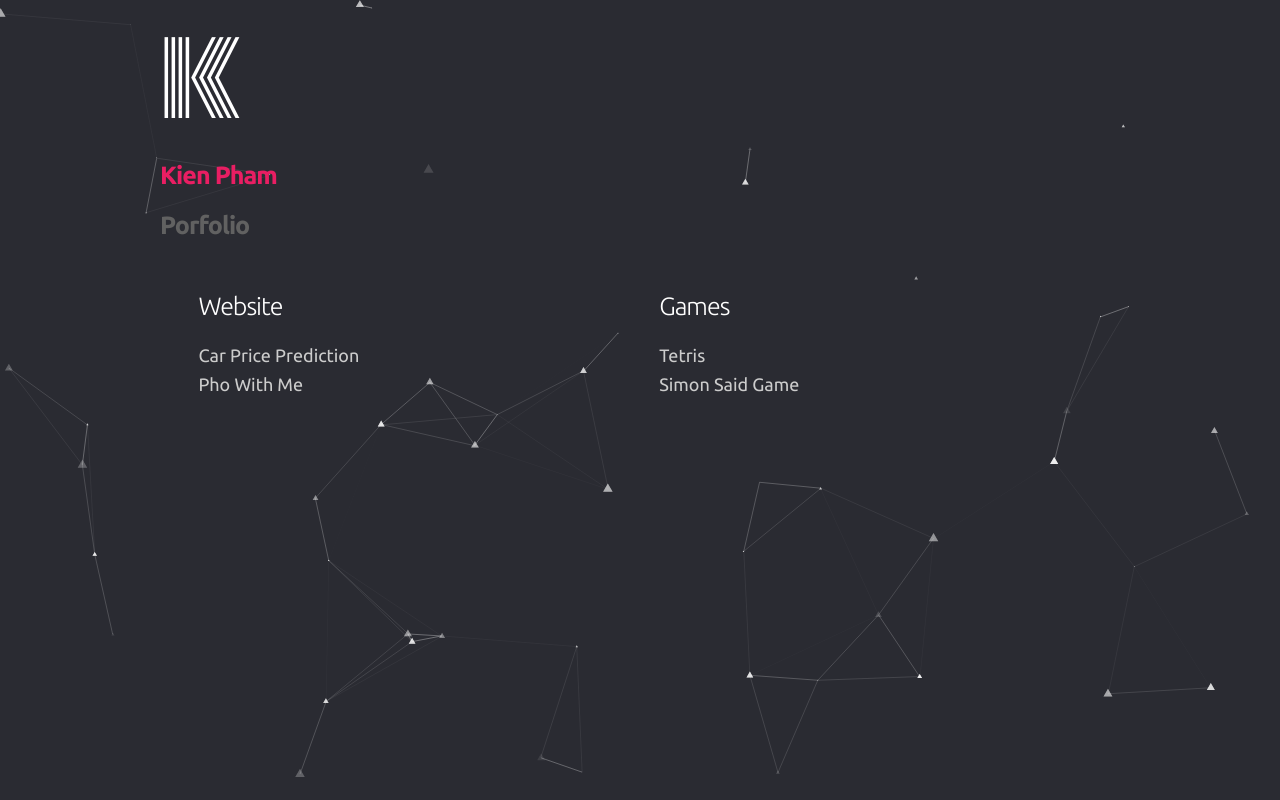
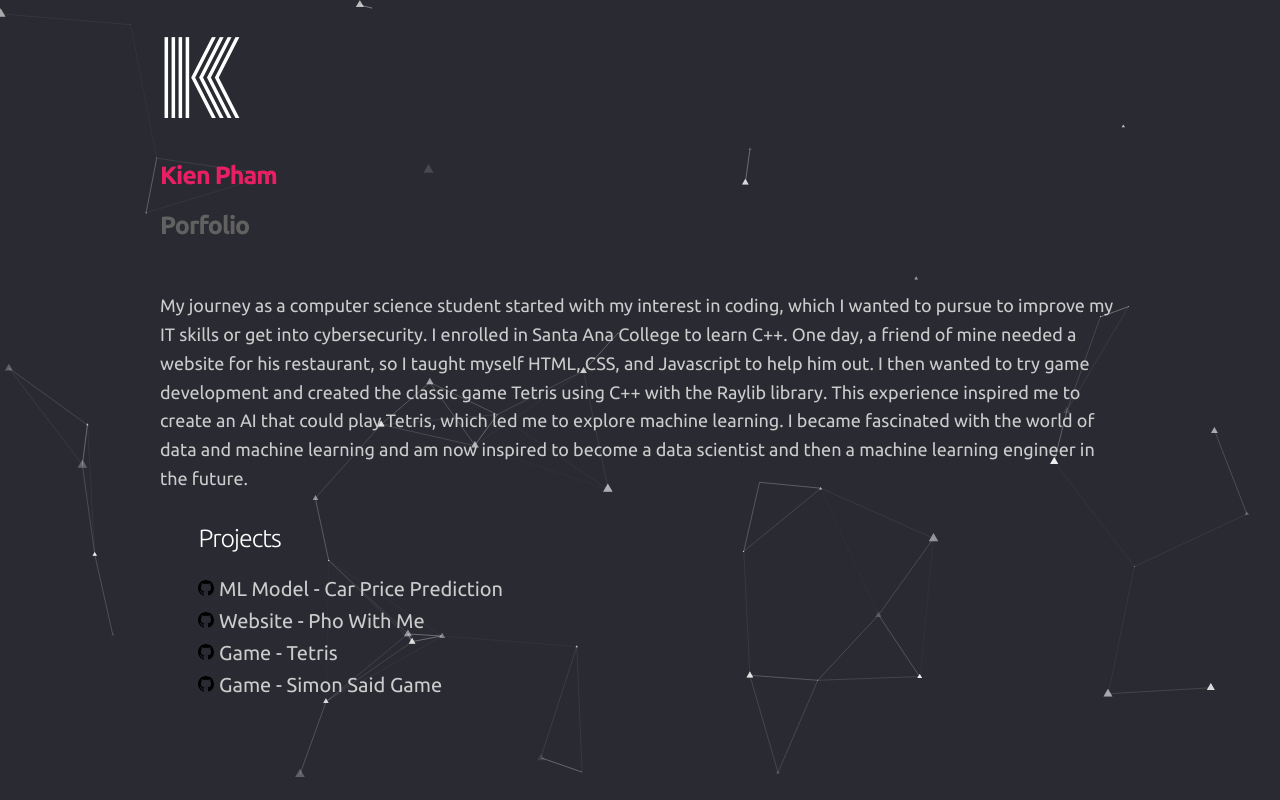
Before and after one commit to ki3n98/Portfolio, a plain HTML site: page index.html in a window 1280 px wide. Drawn offline with nearby package versions, Linux system fonts and the light colour scheme.

Commit message:
update porfolio

```diff
--- a/index.html
+++ b/index.html
@@ -17,27 +17,42 @@
                 </div>
             </div>
 
+            <div class="about-me mb">
+                My journey as a computer science student started with my interest
+                in coding, which I wanted to pursue to improve my IT skills or get into cybersecurity.
+                I enrolled in Santa Ana College to learn C++. One day, a friend of mine needed a website
+                for his restaurant, so I taught myself HTML, CSS, and Javascript to help him out. I then wanted to
+                try game development and created the classic game Tetris using C++ with the Raylib library.
+                This experience inspired me to create an AI that could play Tetris, which led me to explore
+                machine learning. I became fascinated with the world of data and machine learning and am now
+                inspired to become a data scientist and then a machine learning engineer in the future.
+            </div>
+
+
             <div class="one-half column">
                 <div class="links-list">
-                    <h1>Website</h1>
+                    <h1>Projects</h1>
                     <ul>
-                        <li> <a href="projects/car_price_prediction/client/CarPricePrediction.html">Car Price Prediction</a> </li>
-                        <li> <a href="https://phowithme.com/">Pho With Me</a> </li>
+                        <li>
+                            <a href="https://github.com/ki3n98/Portfolio/tree/7db375962e10e466623ea1dbeccc54ad10cef734/projects/car_price_prediction"><img alt="Github icon" src="github.svg"></a>
+                            <a href="projects/car_price_prediction/client/CarPricePrediction.html">ML Model - Car Price Prediction</a>
+                        </li>
+                        <li>
+                            <a href="https://github.com/ki3n98/PhoWMe.git"><img alt="Github icon" src="github.svg"></a>
+                            <a href="https://phowithme.com/">Website - Pho With Me</a>
+                        </li>
+                        <li>
+                            <a href="https://github.com/ki3n98/Tetris.git"><img alt="Github icon" src="github.svg"></a>
+                            <a href="https://ki3n98.itch.io/tetris">Game - Tetris</a>
+                        </li>
+                        <li>
+                            <a href="https://github.com/ki3n98/Portfolio/tree/7db375962e10e466623ea1dbeccc54ad10cef734/projects/simonSaidGame"><img alt="Github icon" src="github.svg"></a>
+                            <a href="projects/simonSaidGame/SimonSaid.html">Game - Simon Said Game</a>
+                        </li>
                     </ul>
                 </div>
             </div>
 
-            <div class="row">
-                <div class="one-half column">
-                    <div class="links-list">
-                        <h1>Games</h1>
-                        <ul>
-                            <li><a  href="https://ki3n98.itch.io/tetris">Tetris</a></li>
-                            <li><a  href="projects/simonSaidGame/SimonSaid.html">Simon Said Game</a></li>
-                        </ul>
-                    </div>
-                </div>
-            </div>
         </div>
 
 
--- a/styles.css
+++ b/styles.css
@@ -41,6 +41,11 @@ canvas{
     top: 0px;
 }
 
+.about-me {
+    color: #ccc;
+    font-size: large;
+}
+
 .mb{
     margin-bottom: 3rem;
 }
@@ -53,8 +58,8 @@ canvas{
 
 .links-list ul li{
     list-style: none;
-    margin-right: 2rem;
-    font-size: 1.8rem;
+    margin-right: 3rem;
+    font-size: 2rem;
     margin-bottom: 0;
 }
 
@@ -65,7 +70,7 @@ canvas{
 
 .links-list ul li span{
     background-color: #e91e63;
-    font-size: 1.2rem;
+    font-size: 1.5rem;
     border-radius: 10px;
     padding: 3px 6px;
     font-weight: bold;
```
Also changed, not shown: github.svg (added).
